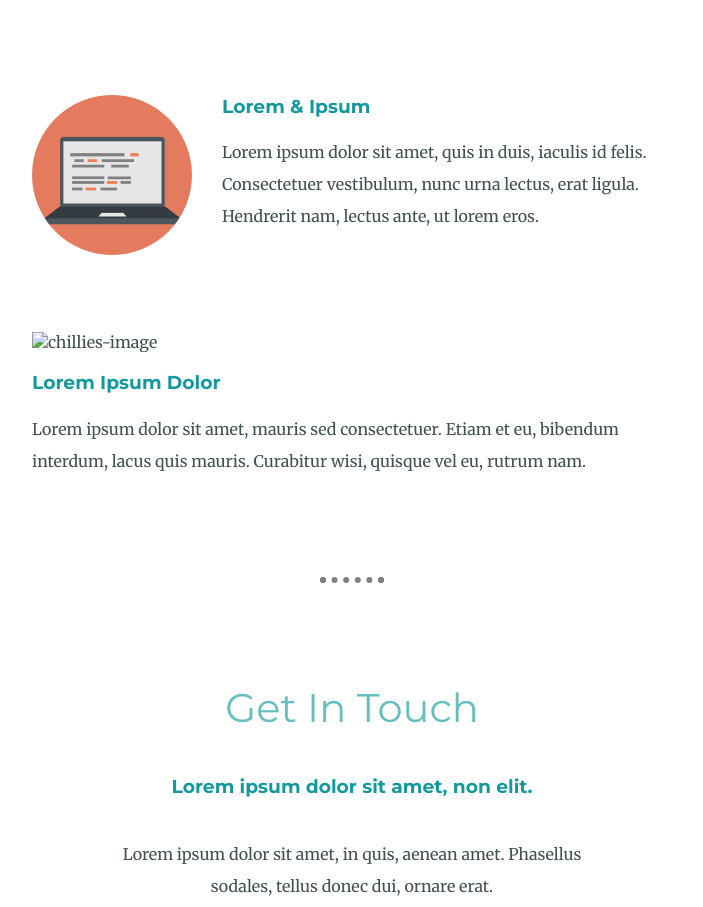
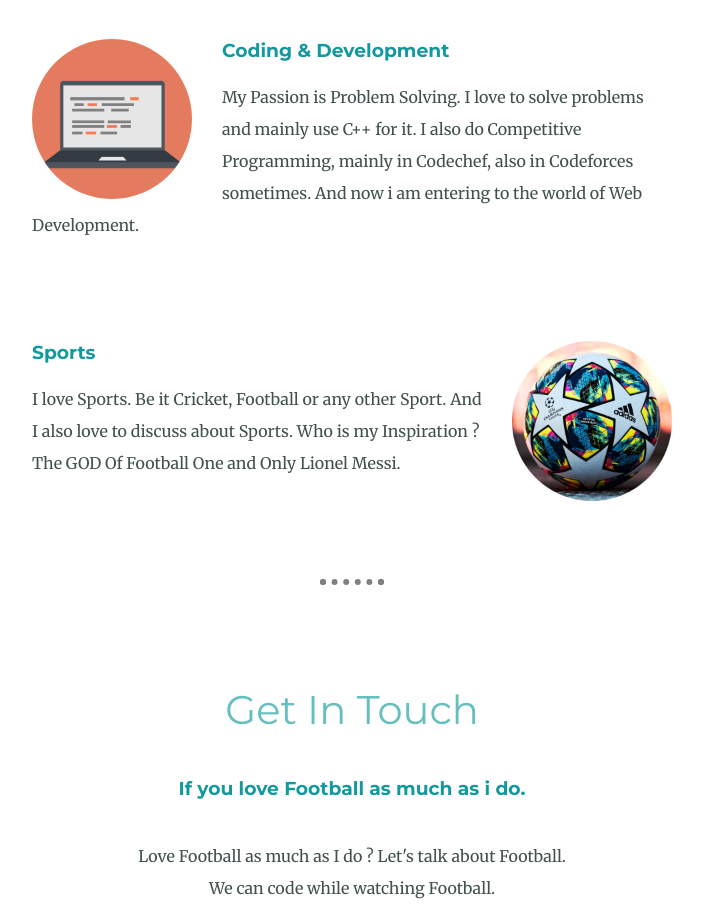
Before and after one commit to ritwikLm10/CSS, a plain HTML site: page index.html in a window 1280 px wide. Shown: the part 1620-2527 px from the top of the page, without its empty margins (288-991 px from the left). Drawn offline with Linux system fonts and the light colour scheme.

Commit message:
Update index.html

```diff
--- a/index.html
+++ b/index.html
@@ -4,7 +4,7 @@
     <meta charset="utf-8">
     <title>Ritwik Kar</title>
     <link rel="stylesheet" href="css/styles.css">
-    <link rel="icon" href="icons/favicon.ico">
+    <link rel="icon" href="icons/favicon (1).ico">
     <link rel="preconnect" href="https://fonts.gstatic.com">
     <link href="https://fonts.googleapis.com/css2?family=Merriweather:ital,wght@0,300;0,400;0,700;0,900;1,300;1,400;1,700;1,900&family=Montserrat:ital,wght@0,100;0,200;0,300;0,400;0,500;0,600;0,700;0,800;0,900;1,100;1,200;1,300;1,400;1,500;1,600;1,700;1,800;1,900&family=Sacramento&display=swap" rel="stylesheet">
   </head>
@@ -12,7 +12,7 @@
     <div class="top-container">
       <img class="top-cloud" src="images/cloud.png" alt="cloud-image">
       <h1>I'm Ritwik.</h1>
-      <h2>a <span class="pro">pro</span>grammer.</h2>
+      <h2 class="programmer">a <span class="pro">pro</span>grammer.</h2>
       <img class="bottom-cloud" src="images/cloud.png" alt="cloud-image">
       <img src="images/mountain.png" alt="mountain-image">
     </div>
@@ -20,27 +20,27 @@
       <div class="profile">
         <img class="my-pic" src="images/circle-cropped.png" alt="ritwik's image">
         <h2>Hello.</h2>
-        <p class="intro">Lorem ipsum dolor sit amet, vitae volutpat, dui conubia, dolor urna. Non auctor, montes nulla distinctio.</p>
+        <p class="intro">I am a Computer Science Engineer, a Coder, a Problem-Solver and a budding Web Developer.</p>
       </div>
       <hr>
       <div class="skills">
         <h2>My Skills.</h2>
         <div class="skill-row">
           <img class="computer" src="images/computer.png" alt="computer-image">
-          <h3>Lorem & Ipsum</h3>
-          <p>Lorem ipsum dolor sit amet, quis in duis, iaculis id felis. Consectetuer vestibulum, nunc urna lectus, erat ligula. Hendrerit nam, lectus ante, ut lorem eros.</p>
+          <h3>Coding & Development</h3>
+          <p>My Passion is Problem Solving. I love to solve problems and mainly use C++ for it. I also do Competitive Programming, mainly in Codechef, also in Codeforces sometimes. And now i am entering to the world of Web Development.</p>
         </div>
         <div class="skill-row">
-          <img class="chillies" src="images/chillies.png" alt="chillies-image">
-          <h3>Lorem Ipsum Dolor</h3>
-          <p>Lorem ipsum dolor sit amet, mauris sed consectetuer. Etiam et eu, bibendum interdum, lacus quis mauris. Curabitur wisi, quisque vel eu, rutrum nam.</p>
+          <img class="football" src="images/football.png" alt="football-image">
+          <h3>Sports</h3>
+          <p>I love Sports. Be it Cricket, Football or any other Sport. And I also love to discuss about Sports. Who is my Inspiration ? The GOD Of Football One and Only Lionel Messi.</p>
         </div>
       </div>
       <hr>
       <div class="contact-me">
         <h2>Get In Touch</h2>
-        <h3>Lorem ipsum dolor sit amet, non elit.</h3>
-        <p class="contact-message">Lorem ipsum dolor sit amet, in quis, aenean amet. Phasellus sodales, tellus donec dui, ornare erat.</p>
+        <h3>If you love Football as much as i do.</h3>
+        <p class="contact-message">Love Football as much as I do ? Let's talk about Football.<br /> We can code while watching Football.</p>
         <a class="btn" href="mailto:karritwik1.rk@gmail.com">CONTACT ME</a>
       </div>
     </div>
```
